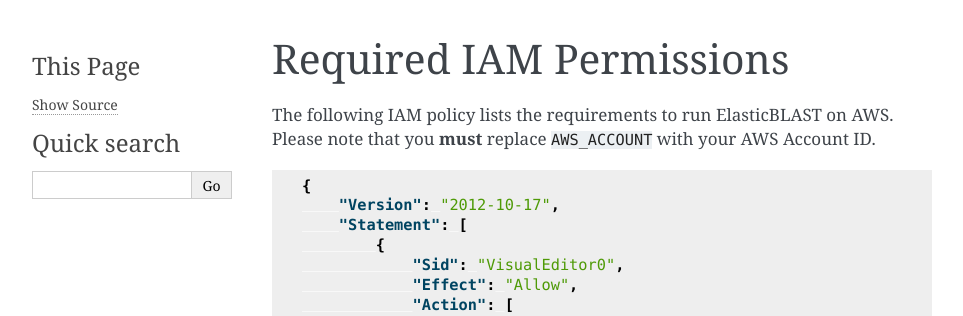
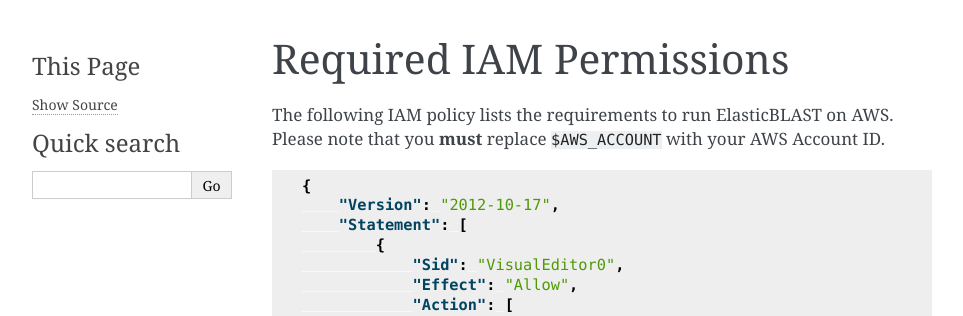
Before and after one commit to ncbi/elastic-blast-docs, a Sphinx documentation site: the page built from docs/source/iam-policy.rst, in a window 1280 px wide and 900 px high. Shown: the top 316 px of the window, without its empty margins (148-1111 px from the left). Built offline with Sphinx 7.4.7, drawn with Linux system fonts in a browser that asks for light colours.

Commit message:
Minor fix

```diff
--- a/docs/source/iam-policy.rst
+++ b/docs/source/iam-policy.rst
@@ -25,7 +25,7 @@
 ========================
 
 The following IAM policy lists the requirements to run ElasticBLAST on AWS.
-Please note that you **must** replace ``AWS_ACCOUNT`` with your AWS Account ID.
+Please note that you **must** replace ``$AWS_ACCOUNT`` with your AWS Account ID.
 
 .. code-block:: json
 
```
